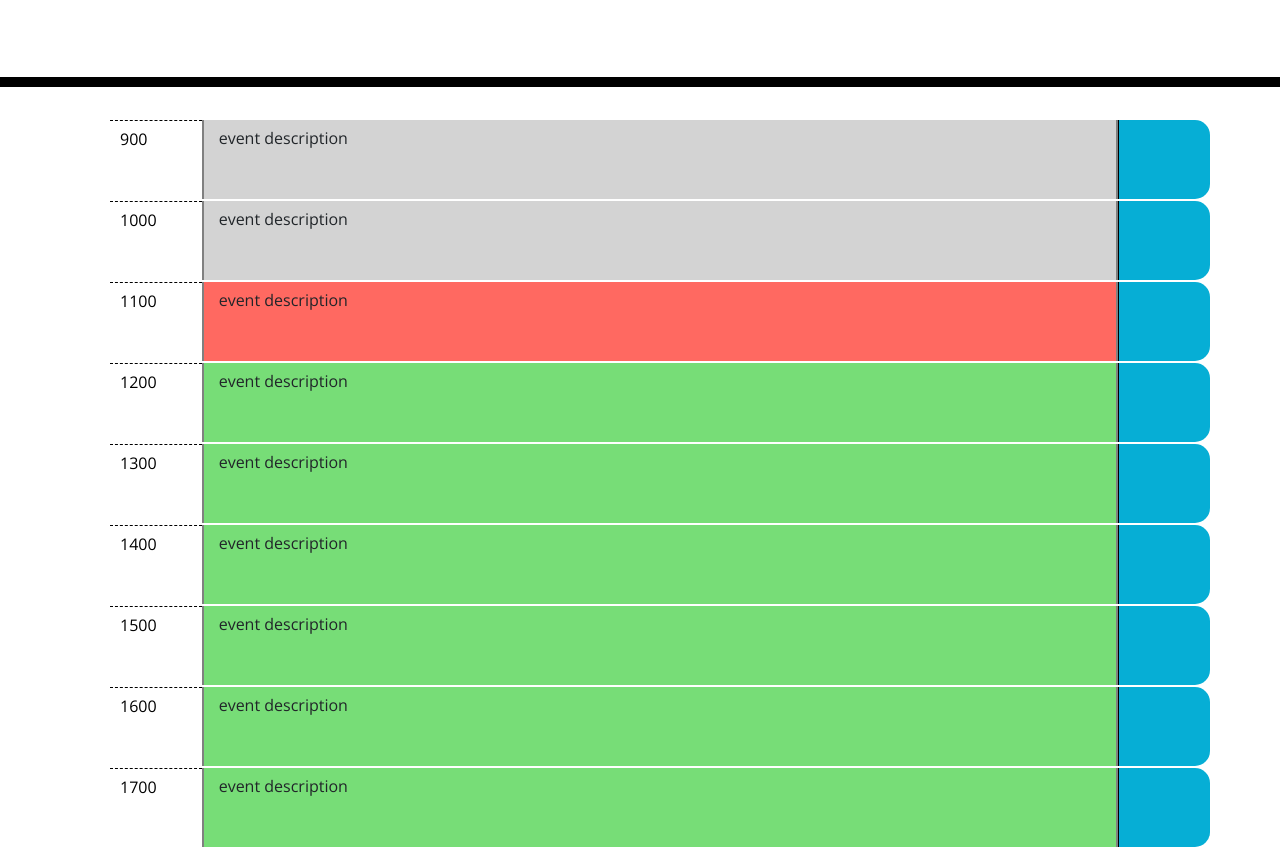
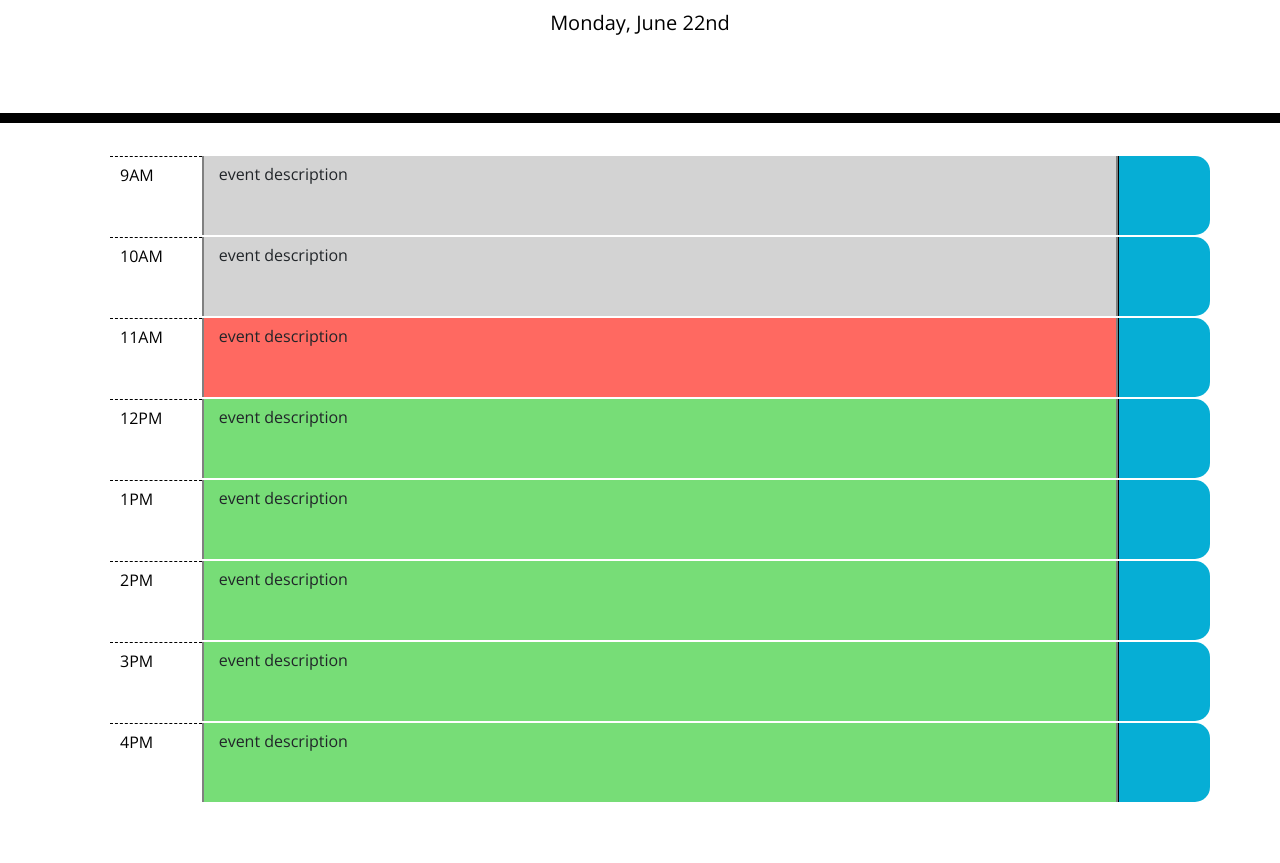
Before and after one commit to nmcanall/work-day-scheduler, a plain HTML site: page index.html in a window 1280 px wide. Shown: the part 181-1044 px from the top of the page. After the commit the page ends 999 px from the top, so only its background shows below. Drawn offline with nearby package versions, Linux system fonts and the light colour scheme; a web font is replaced by a local one.

Commit message:
hours updated using moment

```diff
--- a/assets/js/script.js
+++ b/assets/js/script.js
@@ -1,10 +1,16 @@
 var schedule = {};
+
+// Set the current day in the jumbotron
+var setCurrentDay = function() {
+    var currentDay = moment().format("dddd, MMMM Do");
+    $("#currentDay").text(currentDay);
+}
 
 // Build new time block
 var createTimeBlock = function(hour, task) {
     // Create elements that make up a time block
     var timeBlockEl = $("<li>").addClass("row time-block");
-    var hourEl = $("<p>").addClass("col-1 hour").text(hour);
+    var hourEl = $("<p>").addClass("col-1 hour").text(hour.format("hA"));
     var descriptionEl = $("<p>").addClass("col-10 description").text(task);
     var saveBtnEl = $("<span>").addClass("oi oi-browser col-1 saveBtn");
 
@@ -20,7 +26,9 @@ var createTimeBlock = function(hour, task) {
 
 // Load schedule
 var loadSchedule = function() {
-    for(var time = 0900; time <= 1700; time += 100) {
+    var startTime = moment().hour(9);
+    var endTime = moment().hour(17);
+    for(var time = startTime; time.isBefore(endTime); time.add(1, "hour")) {
         createTimeBlock(time, "event description");
     }
 }
@@ -28,11 +36,13 @@ var loadSchedule = function() {
 // Helper method to set the background color based on current time
 var setBackground = function(hour, descriptionEl) {
     // Determine past, present, or future and set background accordingly
-    // Later, this will use moment rather than a hard coded time
-    if(hour < 1100) {
+    var currentHour = parseInt(moment().hour(11).format("H"));
+    var displayHour = parseInt(hour.format("H"));
+    console.log(currentHour, displayHour);
+    if(displayHour < currentHour) {
         descriptionEl.addClass("past");
     }
-    else if(hour === 1100) {
+    else if(displayHour === currentHour) {
         descriptionEl.addClass("present");
     }
     else {
@@ -71,8 +81,11 @@ $("#list").on("click", ".description", function() {
 // });
 
 // Save task when save button is clicked
-$("#list").on("click", "span", function() {
-});
+// $("#list").on("click", "span", function() {
+// });
+
+// On start-up, set date at the top
+setCurrentDay();
 
 // On start-up, load the schedule
 loadSchedule();
--- a/index.html
+++ b/index.html
@@ -23,53 +23,7 @@
     </header>
     <div class="container">
       <!-- Timeblocks go here -->
-      <ul id="list">
-        <!-- <li class="row time-block">
-            <p class="col-1 hour">9AM</p>
-            <p class="col-10 description past">First Event</p>
-            <span class="oi oi-browser col-1 saveBtn"></span>
-        </li>
-        <li class="row time-block">
-            <p class="col-1 hour">10AM</p>
-            <p class="col-10 description past">Second Event</p>
-            <span class="oi oi-browser col-1 saveBtn"></span>
-        </li>
-        <li class="row time-block">
-            <p class="col-1 hour">11AM</p>
-            <p class="col-10 description present">Second Event</p>
-            <span class="oi oi-browser col-1 saveBtn"></span>
-        </li>
-        <li class="row time-block">
-            <p class="col-1 hour">12AM</p>
-            <p class="col-10 description future">Second Event</p>
-            <span class="oi oi-browser col-1 saveBtn"></span>
-        </li>
-        <li class="row time-block">
-            <p class="col-1 hour">1PM</p>
-            <p class="col-10 description future">Second Event</p>
-            <span class="oi oi-browser col-1 saveBtn"></span>
-        </li>
-        <li class="row time-block">
-            <p class="col-1 hour">2PM</p>
-            <p class="col-10 description future">Second Event</p>
-            <span class="oi oi-browser col-1 saveBtn"></span>
-        </li>
-        <li class="row time-block">
-            <p class="col-1 hour">3PM</p>
-            <p class="col-10 description future">Second Event</p>
-            <span class="oi oi-browser col-1 saveBtn"></span>
-        </li>
-        <li class="row time-block">
-            <p class="col-1 hour">4PM</p>
-            <p class="col-10 description future">Second Event</p>
-            <span class="oi oi-browser col-1 saveBtn"></span>
-        </li>
-        <li class="row time-block">
-            <p class="col-1 hour">5PM</p>
-            <p class="col-10 description future">Second Event</p>
-            <span class="oi oi-browser col-1 saveBtn"></span>
-        </li> -->
-      </ul>
+      <ul id="list"></ul>
     </div>
     <script src="https://code.jquery.com/jquery-3.4.1.min.js"></script>
     <script src="https://cdnjs.cloudflare.com/ajax/libs/moment.js/2.24.0/moment.min.js"></script>
```
